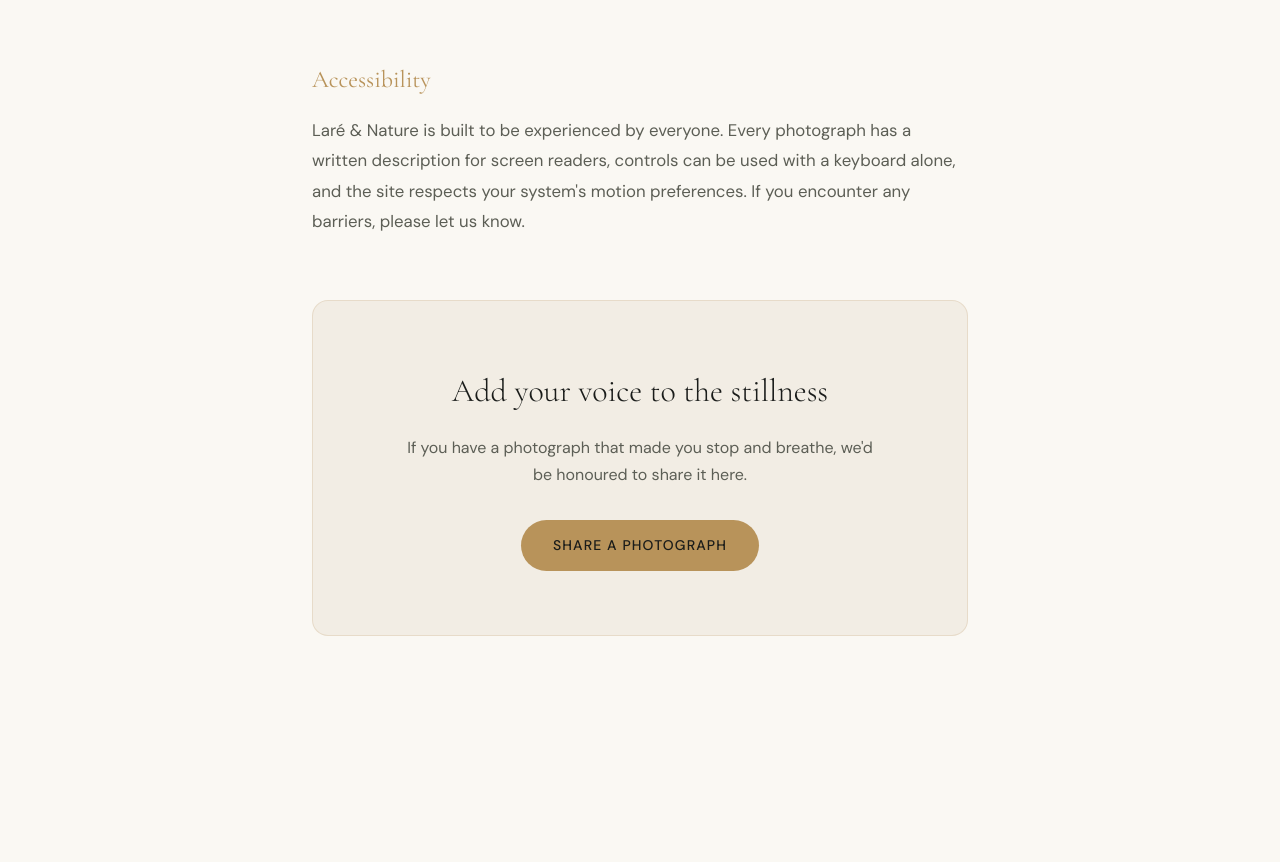
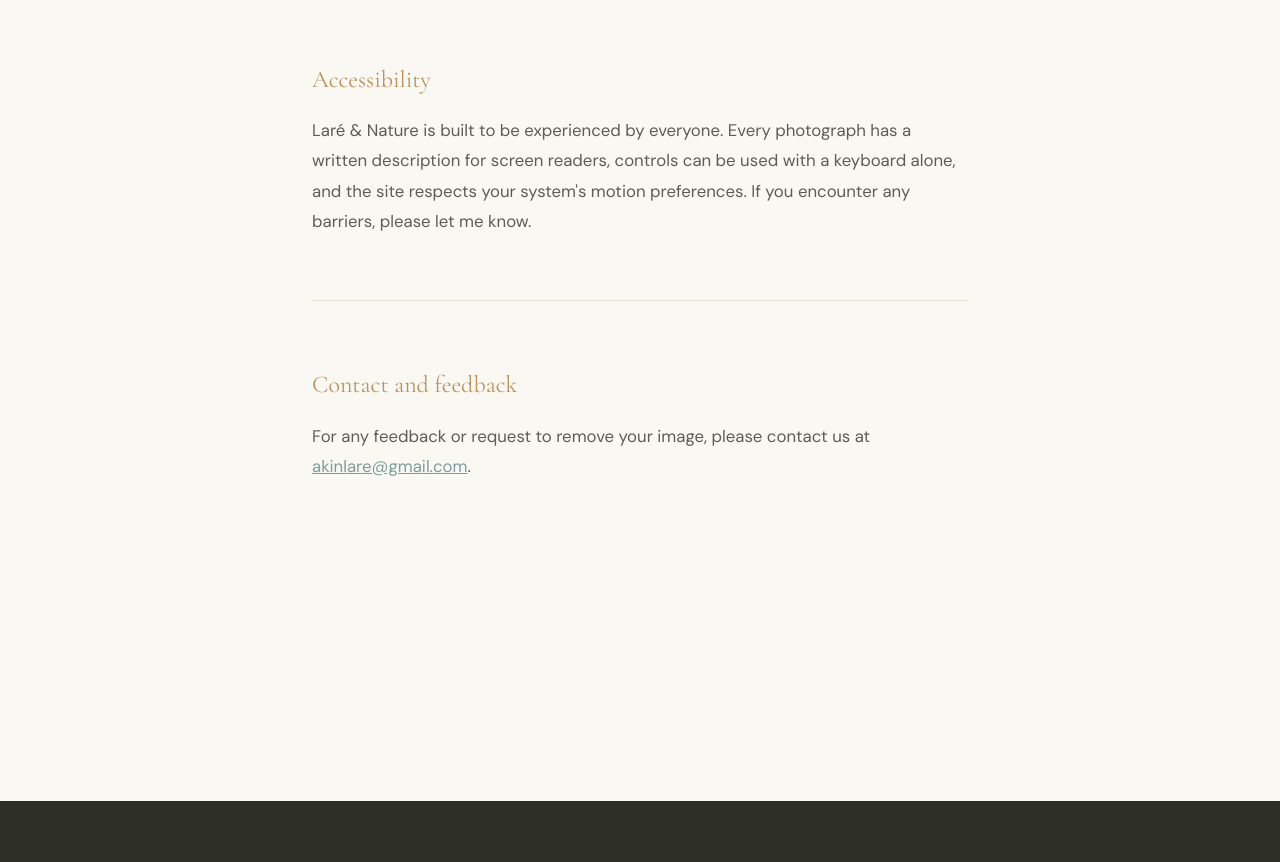
Before and after one commit to Lare-Akin/Nature_Sharing_Platform, a plain HTML site: page pages/about.html in a window 1280 px wide. Shown: the part 1350-2212 px from the top of the page. Drawn offline with nearby package versions, Linux system fonts and the light colour scheme.

Commit message:
Added contact and feedback details. Deleted repetition of add a photograph

```diff
--- a/pages/about.html
+++ b/pages/about.html
@@ -110,14 +110,16 @@
 
     <div class="about-section">
       <h2>Accessibility</h2>
-      <p>Laré &amp; Nature is built to be experienced by everyone. Every photograph has a written description for screen readers, controls can be used with a keyboard alone, and the site respects your system's motion preferences. If you encounter any barriers, please let us know.</p>
+      <p>Laré &amp; Nature is built to be experienced by everyone. Every photograph has a written description for screen readers, controls can be used with a keyboard alone, and the site respects your system's motion preferences. If you encounter any barriers, please let me know.</p>
     </div>
 
-    <div class="about-cta">
-      <h2>Add your voice to the stillness</h2>
-      <p>If you have a photograph that made you stop and breathe, we'd be honoured to share it here.</p>
-      <a href="submit.html" class="btn-primary">Share a photograph</a>
+    <hr class="about-divider" />
+
+    <div class="about-section">
+      <h2>Contact and feedback</h2>
+      <p>For any feedback or request to remove your image, please contact us at <a href="mailto:akinlare@gmail.com">akinlare@gmail.com</a>.</p>
     </div>
+
   </main>
 
   <footer class="site-footer" role="contentinfo">
```
